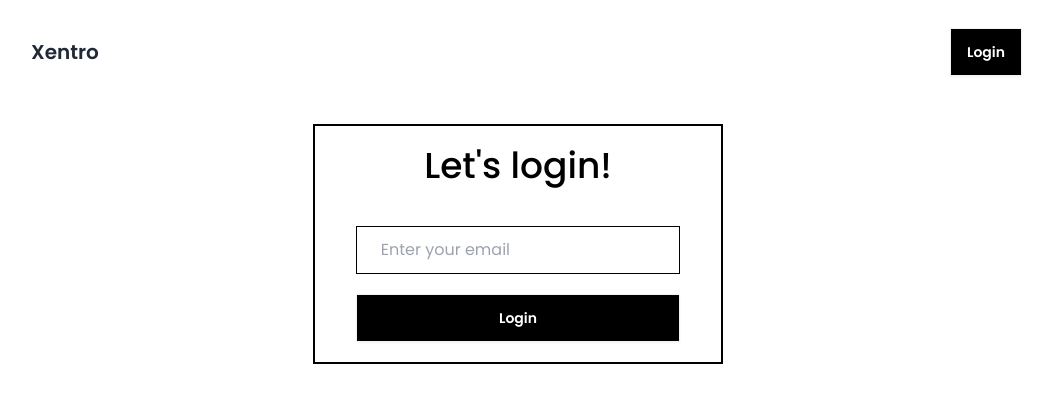
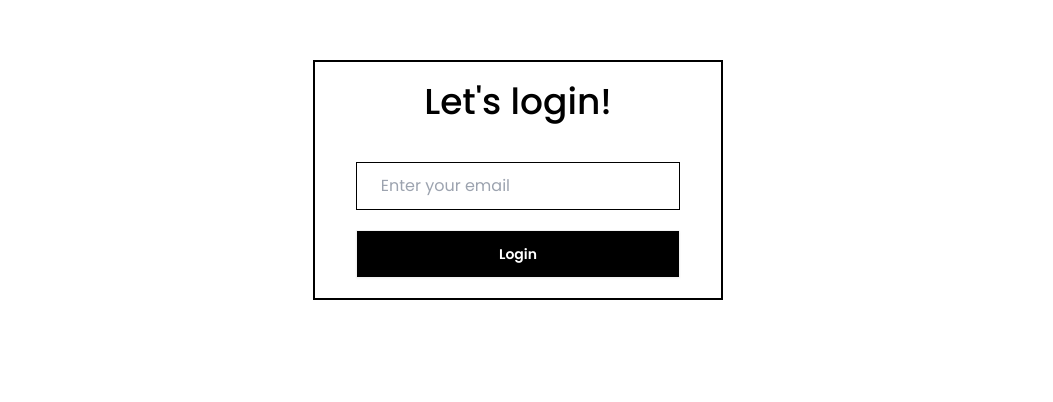
Before and after one commit to amahim/Xentro-task, a React (Vite) app: page /login in a window 1280 px wide. Shown: the top 402 px of the page, without its empty margins (122-1175 px from the left). Built offline with nearby package versions, Linux system fonts and the light colour scheme.

Commit message:
loggedIn sate handle

```diff
--- a/package.json
+++ b/package.json
@@ -10,6 +10,7 @@
     "preview": "vite preview"
   },
   "dependencies": {
+    "@tanstack/react-query": "^5.66.0",
     "axios": "^1.7.9",
     "firebase": "^11.2.0",
     "localforage": "^1.10.0",
--- /dev/null
+++ b/src/Components/Authentication/AuthContext.jsx
@@ -0,0 +1,16 @@
+import React, { createContext, useContext, useState } from "react";
+const AuthContext = createContext();
+
+export const useAuth = () => {
+  return useContext(AuthContext);
+};
+
+export const AuthProvider = ({ children }) => {
+  const [loggedIn, setLoggedIn] = useState(false);
+
+  return (
+    <AuthContext.Provider value={{ loggedIn, setLoggedIn }}>
+      {children}
+    </AuthContext.Provider>
+  );
+};
--- a/src/Components/Authentication/Login.jsx
+++ b/src/Components/Authentication/Login.jsx
@@ -1,20 +1,19 @@
 import React, { useState } from "react";
-import { useNavigate, useOutletContext } from "react-router-dom";
+import { useNavigate } from "react-router-dom";
 import axios from "axios";
-
 import toast from "react-hot-toast";
+import { useAuth } from "./AuthContext";
 
 const Login = () => {
   const [email, setEmail] = useState("");
   const [error, setError] = useState("");
   const navigate = useNavigate();
-  const { setLoggedIn } = useOutletContext();
+  const {loggedIn,setLoggedIn} = useAuth()
   const handleLogin = async () => {
     try {
       const response = await axios.get("https://jsonplaceholder.typicode.com/users");
       const users = response.data;
 
-      // Check if the entered email exists
       const user = users.find((u) => u.email === email);
 
       if (user) {
--- a/src/Components/Homepage/Home.jsx
+++ b/src/Components/Homepage/Home.jsx
@@ -1,14 +1,13 @@
 import React, { useState } from 'react';
-import HomeLayout from './HomeLayout';
 import { Outlet } from 'react-router-dom';
 
 
 const Home = () => {
-    const [loggedIn, setLoggedIn] = useState(false);
+
+
     return (
         <div className='w-4/5 mx-auto py-5'>
-            <HomeLayout  loggedIn={loggedIn} setLoggedIn={setLoggedIn}/>
-            <Outlet context={{ loggedIn, setLoggedIn }} />
+            <Outlet />
         </div>
     );
 };
--- a/src/Components/Homepage/HomeLayout.jsx
+++ b/src/Components/Homepage/HomeLayout.jsx
@@ -1,13 +1,14 @@
 
 import Navbar from './Navbar';
+import Products from './Products/Products';
 
 
-const HomeLayout = ({ loggedIn, setLoggedIn }) => {
+const HomeLayout = () => {
 
     return (
         <div>
-            <Navbar loggedIn={loggedIn} setLoggedIn={setLoggedIn}/>
-
+            <Navbar />
+            <Products />
         </div>
     );
 };
--- a/src/Components/Homepage/Navbar.jsx
+++ b/src/Components/Homepage/Navbar.jsx
@@ -1,13 +1,16 @@
+import React from "react";
 import { FaUser } from "react-icons/fa";
 import { Link } from "react-router-dom";
+import { useAuth } from "../Authentication/AuthContext";
 
-const Navbar = ({ loggedIn, setLoggedIn }) => {
 
+const Navbar = () => {
+  const {loggedIn,setLoggedIn} = useAuth()
     const handleLogout = () => setLoggedIn(false);
 
   return (
     <div>
-      <div className="navbar bg-base-100">
+      <div className="navbar ">
         <div className="flex-1">
           <Link to="/"  className="btn btn-ghost text-xl">Xentro</Link>
         </div>
--- /dev/null
+++ b/src/Components/Homepage/Products/Products.jsx
@@ -0,0 +1,22 @@
+import React from 'react';
+import useProducts from '../../Hooks/UseProducts';
+import ShowProducts from './ShowProducts';
+
+const Products = () => {
+
+    const [products] = useProducts()
+
+    return (
+        <div>
+            <h1 className='py-10 text-black text-center text-xl md:text-2xl lg:text-3xl font-bold'>All Products</h1>
+
+            <div className='grid grid-cols-1 md:grid-cols-2 lg:grid-cols-3 gap-6 '>
+                {
+                    products.map(product => <ShowProducts product={product} key={product.id}/>)
+                }
+            </div>
+        </div>
+    );
+};
+
+export default Products;
--- /dev/null
+++ b/src/Components/Homepage/Products/ShowProducts.jsx
@@ -0,0 +1,13 @@
+
+const ShowProducts = ({product}) => {
+
+    const {id,name, data} = product;
+
+    return (
+        <div className='rounded-xl shadow-xl bg-slate-100 w-[300px] md:w-[350px] h-[100px]'>
+            <p className='mt-5 text-[#141414b2] font-medium text-center text-xl md:text-2xl'>{name}</p>
+        </div>
+    );
+};
+
+export default ShowProducts;
--- /dev/null
+++ b/src/Components/Hooks/UseProducts.jsx
@@ -0,0 +1,15 @@
+import { useQuery } from "@tanstack/react-query";
+import axios from "axios";
+const useProducts = () => {
+
+  const {data: products = [] } = useQuery({
+    queryKey: ["products"],
+    queryFn: async () => {
+      const res = await axios.get("https://api.restful-api.dev/objects");
+      return res.data;
+    },
+  });
+  return [products];
+};
+
+export default useProducts;
--- /dev/null
+++ b/src/Components/Hooks/useAuth.jsx
@@ -0,0 +1,9 @@
+
+import React, { useContext } from "react";
+
+const useAuth = () => {
+  const AuthContext = React.createContext();
+  return useContext(AuthContext);
+};
+
+export default useAuth;
--- a/src/main.jsx
+++ b/src/main.jsx
@@ -1,32 +1,48 @@
-import { StrictMode } from 'react'
-import { createRoot } from 'react-dom/client'
-import './index.css'
+import { StrictMode } from "react";
+import { createRoot } from "react-dom/client";
+import "./index.css";
+import { createBrowserRouter, RouterProvider } from "react-router-dom";
+import Home from "./Components/Homepage/Home";
+import Login from "./Components/Authentication/Login";
+import { Toaster } from "react-hot-toast";
+import { QueryClient, QueryClientProvider } from "@tanstack/react-query";
+import HomeLayout from "./Components/Homepage/HomeLayout";
+import { AuthProvider } from "./Components/Authentication/AuthContext";
 
-import {
-  createBrowserRouter,
-  RouterProvider,
-} from "react-router-dom";
-import Home from './Components/Homepage/Home';
-import Login from './Components/Authentication/Login';
-import { Toaster } from 'react-hot-toast';
+const queryClient = new QueryClient();
+
+const Main = () => {
+
 
   const router = createBrowserRouter([
     {
       path: "/",
-    element: <Home/>,
+      element: <Home />,
       errorElement: <h1>Error!!!</h1>,
-    children:[
+      children: [
         {
-        path:"login",
-        element:<Login/>
-      }
-    ]
+          path: "/",
+          element: <HomeLayout />,
+        },
+        {
+          path: "login",
+          element: <Login />,
+        },
+      ],
     },
   ]);
 
-createRoot(document.getElementById('root')).render(
+  return (
     <StrictMode>
-    <Toaster/>
+       <AuthProvider>
+        <QueryClientProvider client={queryClient}>
+        <Toaster />
         <RouterProvider router={router} />
-  </StrictMode>,
-)
+      </QueryClientProvider>
+       </AuthProvider>
+
+    </StrictMode>
+  );
+};
+
+createRoot(document.getElementById("root")).render(<Main />);
```
Also changed, not shown: 1 other file (tests, documents, lock files or other folders). Lines whose indentation alone changed are shown as unchanged.
